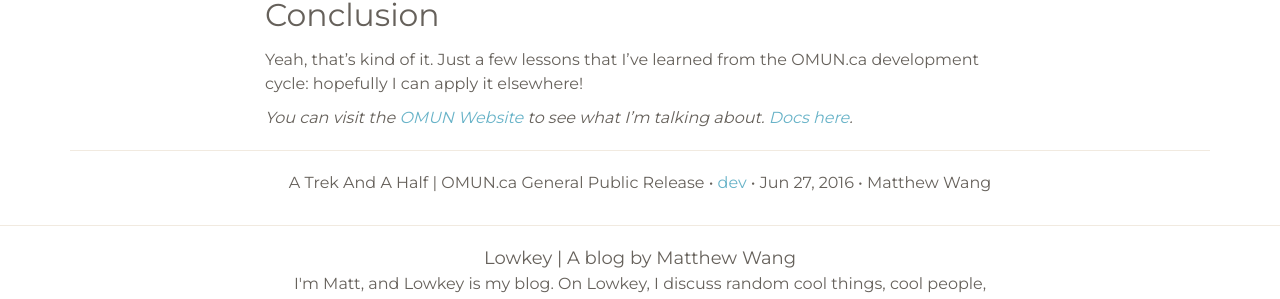
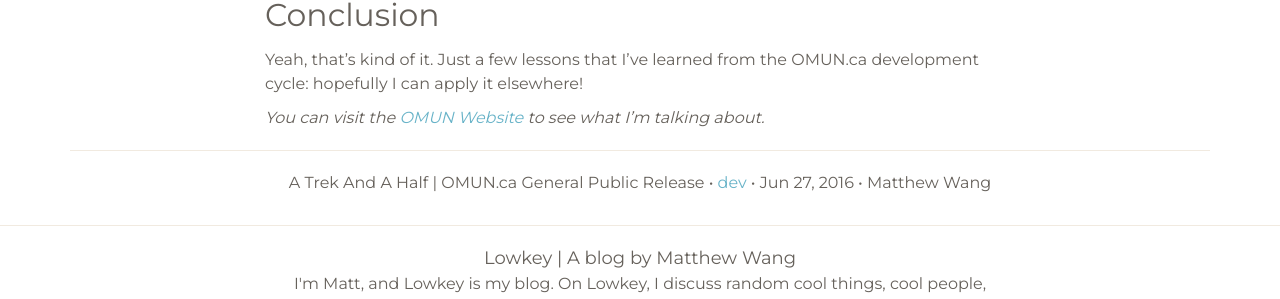
Before and after one commit to mattxwang/lowkey, a Jekyll site: the page built from _posts/2016-06-27-omun-ca-release.markdown, in a window 1280 px wide. Shown: the part 1565-1864 px from the top of the page. Built offline with Jekyll 4.4.1, drawn with Linux system fonts in a browser that asks for light colours.

```diff
--- a/_posts/2016-06-27-omun-ca-release.markdown
+++ b/_posts/2016-06-27-omun-ca-release.markdown
@@ -33,4 +33,4 @@ I've finished most of the content documentation, which is what we need to fill o
 
 Yeah, that's kind of it. Just a few lessons that I've learned from the OMUN.ca development cycle: hopefully I can apply it elsewhere!
 
-*You can visit the [OMUN Website](http://omun.ca) to see what I'm talking about. [Docs here](http://omun.ca/docs).*
+*You can visit the [OMUN Website](http://omun.ca) to see what I'm talking about.*
--- a/_posts/2017-06-28-summer-in-the-city.markdown
+++ b/_posts/2017-06-28-summer-in-the-city.markdown
@@ -13,7 +13,7 @@ Man, that was an unoriginal subtitle. But it's true. This summer, I'll be in the
 
 I've also already started an internship as a software developer at [AudioNotch](http://audionotch.com). They're a SaaS company that creates custom notched music files to treat people with tinnitus. I'll be helping them with making an entirely new mobile app, as well as redesigning their website and possibly their design style. I'm already super excited working with them: I've learned a lot about business, startups, SaaS, and even life. Sounds a bit cheesy, I know.
 
-I'm making the app with [Ionic](ionicframework.com), which is both cool and also killing me on the inside. Ionic lets you write your apps in your typical web stack (HTML/CSS/JS), and then run them cross-platform by simulating a browser on the phone, with native hooks. Unfortunately, there's a lot of complications and bloat that come along with it. I've picked up [TypeScript](https://www.typescriptlang.org/), which is a language that compiles into Javascript, and also re-learning Angular 2 (I previously developed with Ionic 1, which used Angular 1). Doing some native functionality is quite tougher to wrap my head around, but overall I'm learning a lot about app development, and hopefully am able to released a polished product soon.
+I'm making the app with [Ionic](https://ionicframework.com), which is both cool and also killing me on the inside. Ionic lets you write your apps in your typical web stack (HTML/CSS/JS), and then run them cross-platform by simulating a browser on the phone, with native hooks. Unfortunately, there's a lot of complications and bloat that come along with it. I've picked up [TypeScript](https://www.typescriptlang.org/), which is a language that compiles into Javascript, and also re-learning Angular 2 (I previously developed with Ionic 1, which used Angular 1). Doing some native functionality is quite tougher to wrap my head around, but overall I'm learning a lot about app development, and hopefully am able to released a polished product soon.
 
 I also have a few side projects that I'll have to work on: fixing up the WAC [Documentation](https://worldaffairsconference.github.io/docs/) and Website (and apparently redesigning the registration system?), redesigning [Paleta](https://matthewwang.me/paleta/) so it becomes more useful, OMUN Background Guide, Delegate Package, and website work, putting together a curriculum for DMCS, fixing [Fair Chair](https://github.com/malsf21/fair-chair) so it works properly, and maybe learning a few things along the way. I'm not super confident that I'll be able to do it all, but a man can hope.
 
```
